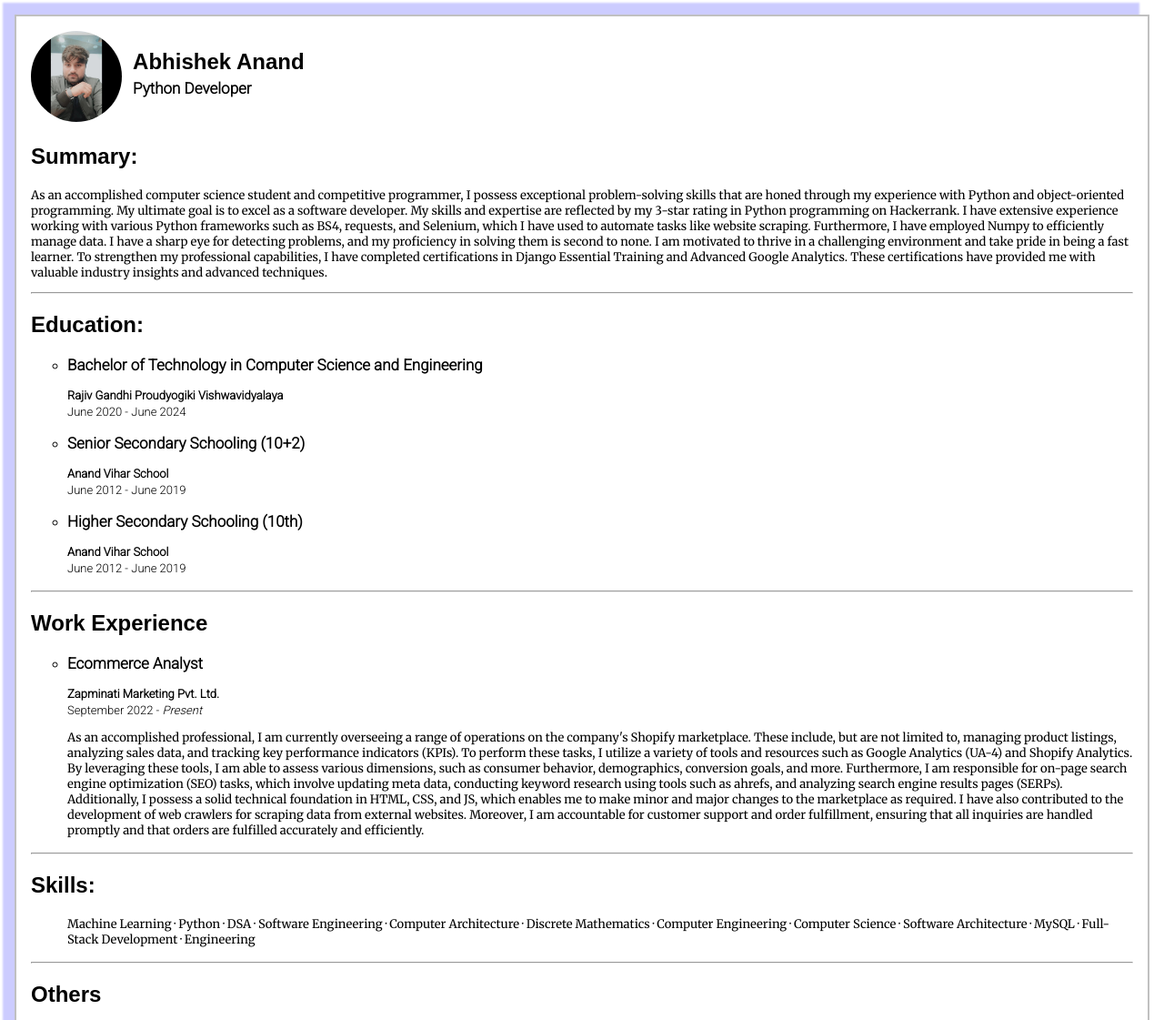
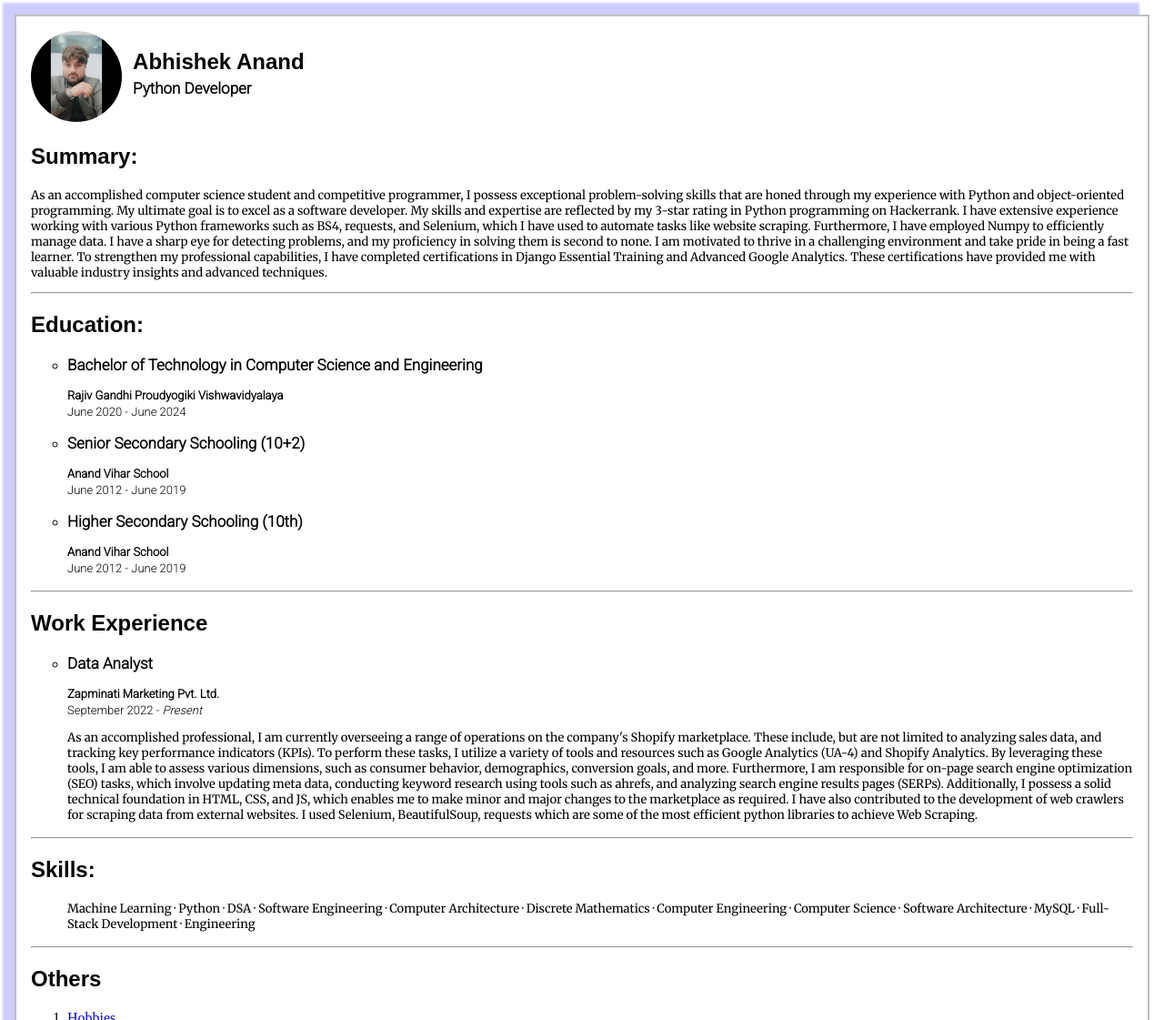
Before and after one commit to AbhishekAnand2/Capstone-Project-Web-Dev-BootCamp-, a plain HTML site: page Resume/index.html in a window 1280 px wide. Shown: the top 1121 px of the page at 91% size. Drawn offline with Linux system fonts and the light colour scheme; a web font is replaced by a local one.

Commit message:
Update index.html
Edited Working Profile at (Zapminati Marketing Pvt Ltd)

```diff
--- a/Resume/index.html
+++ b/Resume/index.html
@@ -118,14 +118,14 @@
         <ul style="list-style: circle;">
             <li>
                 <p>
-                    <h2 class="font-subheading">Ecommerce Analyst</h2>
+                    <h2 class="font-subheading">Data Analyst</h2>
                     <span class="font-subheading-v2">
                             <strong>Zapminati Marketing Pvt. Ltd.</strong> <br>
                             September 2022 - <i>Present</i>
                     </span>
                     <p class="paragraph">
                         As an accomplished professional, I am currently overseeing a range of operations on the company's Shopify
-                        marketplace. These include, but are not limited to, managing product listings, analyzing sales data, and tracking key
+                        marketplace. These include, but are not limited to analyzing sales data, and tracking key
                         performance indicators (KPIs). To perform these tasks, I utilize a variety of tools and resources such as Google Analytics
                         (UA-4) and Shopify Analytics. By leveraging these tools, I am able to assess various dimensions, such as consumer
                         behavior, demographics, conversion goals, and more.
@@ -134,9 +134,8 @@
                         I possess a solid technical foundation in HTML, CSS, and JS, which enables me to make minor and major changes to the
                         marketplace as required.
 
-                        I have also contributed to the development of web crawlers for scraping data from external websites. Moreover, I am
-                        accountable for customer support and order fulfillment, ensuring that all inquiries are handled promptly and that
-                        orders are fulfilled accurately and efficiently.
+                        I have also contributed to the development of web crawlers for scraping data from external websites.
+                        I used Selenium, BeautifulSoup, requests which are some of the most efficient python libraries to achieve Web Scraping.
                     </p>
                 </p>
             </li>
```
